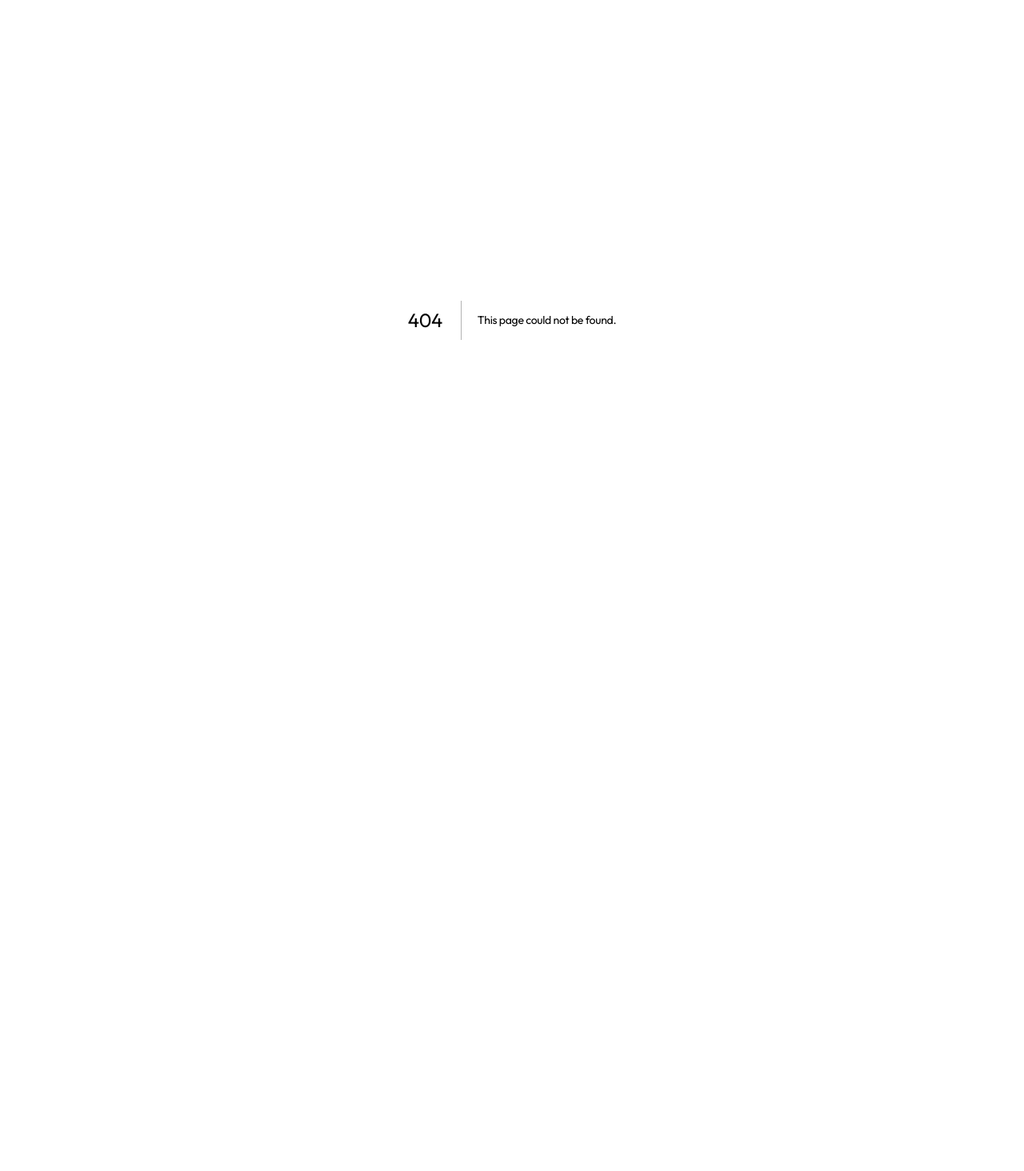
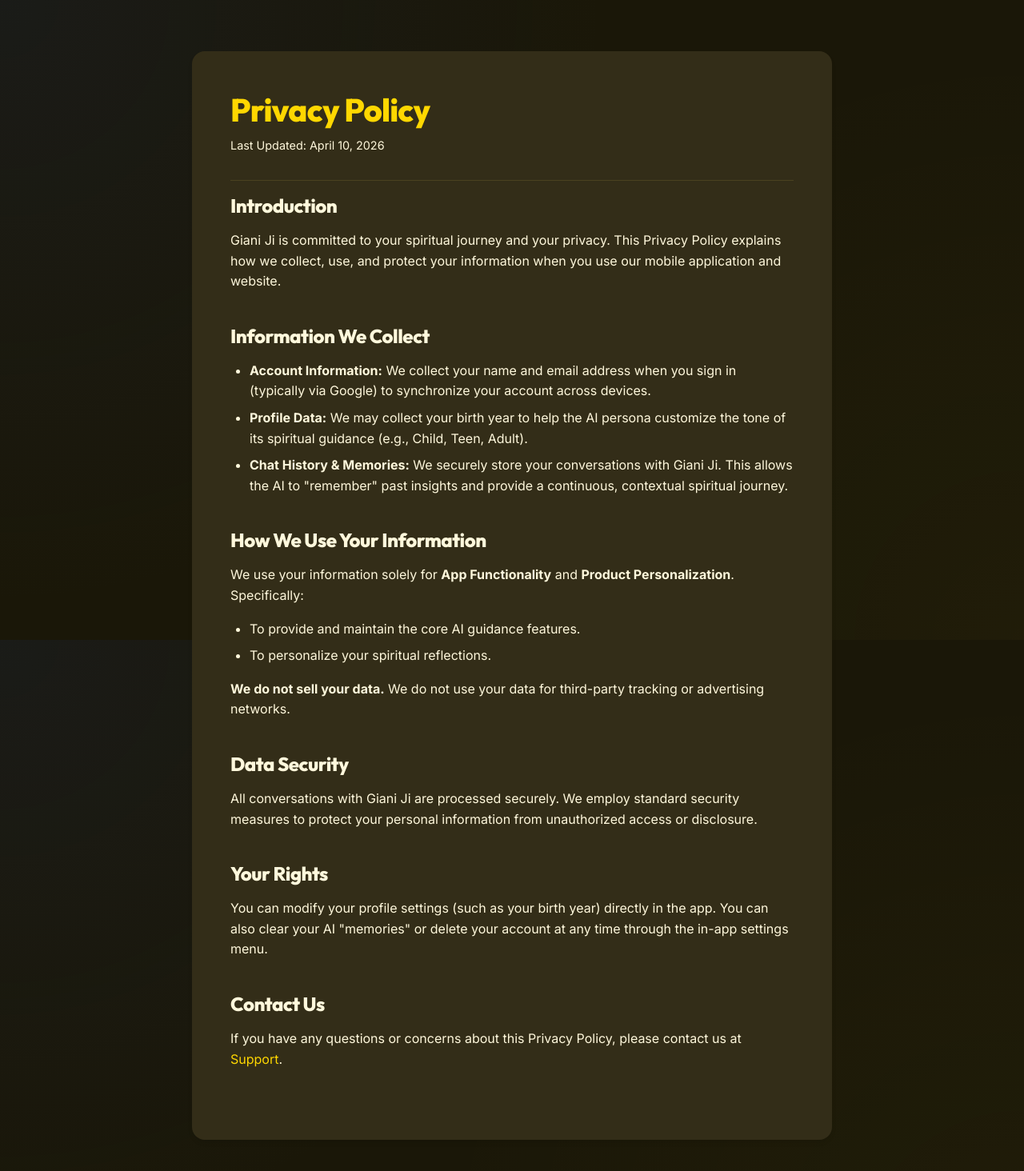
Before and after one commit to Gurpreethgnis/SikhSituationBot, a Next.js app in the folder client/: page /privacy in a window 1280 px wide. Before the commit this address had no page. Shown: the top 1464 px of the page at 80% size. Before the commit the page ends 800 px from the top, so only its background shows below. Built offline with nearby package versions, Linux system fonts and the light colour scheme.

Commit message:
feat: add privacy policy and support pages for app store compliance (#76)

```diff
--- /dev/null
+++ b/client/app/privacy/page.jsx
@@ -0,0 +1,70 @@
+import React from 'react';
+import './privacy.css';
+
+export const metadata = {
+  title: 'Privacy Policy | Giani Ji',
+  description: 'Privacy Policy for Giani Ji app.',
+};
+
+export default function PrivacyPage() {
+  return (
+    <div className="policy-container">
+      <div className="policy-content">
+        <h1>Privacy Policy</h1>
+        <p className="last-updated">Last Updated: April 10, 2026</p>
+
+        <section>
+          <h2>Introduction</h2>
+          <p>
+            Giani Ji is committed to your spiritual journey and your privacy.
+            This Privacy Policy explains how we collect, use, and protect your information
+            when you use our mobile application and website.
+          </p>
+        </section>
+
+        <section>
+          <h2>Information We Collect</h2>
+          <ul>
+            <li><strong>Account Information:</strong> We collect your name and email address when you sign in (typically via Google) to synchronize your account across devices.</li>
+            <li><strong>Profile Data:</strong> We may collect your birth year to help the AI persona customize the tone of its spiritual guidance (e.g., Child, Teen, Adult).</li>
+            <li><strong>Chat History & Memories:</strong> We securely store your conversations with Giani Ji. This allows the AI to "remember" past insights and provide a continuous, contextual spiritual journey.</li>
+          </ul>
+        </section>
+
+        <section>
+          <h2>How We Use Your Information</h2>
+          <p>We use your information solely for <strong>App Functionality</strong> and <strong>Product Personalization</strong>. Specifically:</p>
+          <ul>
+            <li>To provide and maintain the core AI guidance features.</li>
+            <li>To personalize your spiritual reflections.</li>
+          </ul>
+          <p>
+            <strong>We do not sell your data.</strong> We do not use your data for third-party tracking or advertising networks.
+          </p>
+        </section>
+
+        <section>
+          <h2>Data Security</h2>
+          <p>
+            All conversations with Giani Ji are processed securely. We employ standard security measures to protect your personal information from unauthorized access or disclosure.
+          </p>
+        </section>
+
+        <section>
+          <h2>Your Rights</h2>
+          <p>
+            You can modify your profile settings (such as your birth year) directly in the app.
+            You can also clear your AI "memories" or delete your account at any time through the in-app settings menu.
+          </p>
+        </section>
+
+        <section>
+          <h2>Contact Us</h2>
+          <p>
+            If you have any questions or concerns about this Privacy Policy, please contact us at <a href="/support">Support</a>.
+          </p>
+        </section>
+      </div>
+    </div>
+  );
+}
--- /dev/null
+++ b/client/app/privacy/privacy.css
@@ -0,0 +1,77 @@
+.policy-container {
+  min-height: 100vh;
+  background-color: var(--color-background);
+  color: var(--color-text);
+  padding: 4rem 2rem;
+  font-family: inherit;
+}
+
+.policy-content {
+  max-width: 800px;
+  margin: 0 auto;
+  background: var(--color-surface);
+  padding: 3rem;
+  border-radius: 1rem;
+  box-shadow: 0 4px 6px -1px rgb(0 0 0 / 0.1);
+}
+
+.policy-content h1 {
+  color: var(--color-accent);
+  font-size: 2.5rem;
+  margin-bottom: 0.5rem;
+}
+
+.last-updated {
+  color: var(--color-text-muted);
+  font-size: 0.9rem;
+  margin-bottom: 2rem;
+  padding-bottom: 2rem;
+  border-bottom: 1px solid var(--color-border);
+}
+
+.policy-content section {
+  margin-bottom: 2.5rem;
+}
+
+.policy-content h2 {
+  color: var(--color-text);
+  font-size: 1.5rem;
+  margin-bottom: 1rem;
+}
+
+.policy-content p {
+  line-height: 1.6;
+  margin-bottom: 1rem;
+  color: var(--color-text);
+}
+
+.policy-content ul {
+  list-style-type: disc;
+  padding-left: 1.5rem;
+  margin-bottom: 1rem;
+}
+
+.policy-content li {
+  line-height: 1.6;
+  margin-bottom: 0.5rem;
+  color: var(--color-text);
+}
+
+.policy-content a {
+  color: var(--color-accent);
+  text-decoration: none;
+}
+
+.policy-content a:hover {
+  text-decoration: underline;
+}
+
+@media (max-width: 640px) {
+  .policy-container {
+    padding: 2rem 1rem;
+  }
+
+  .policy-content {
+    padding: 1.5rem;
+  }
+}
```
Also changed, not shown: client/app/support/page.jsx (added, +39 -0 lines).
